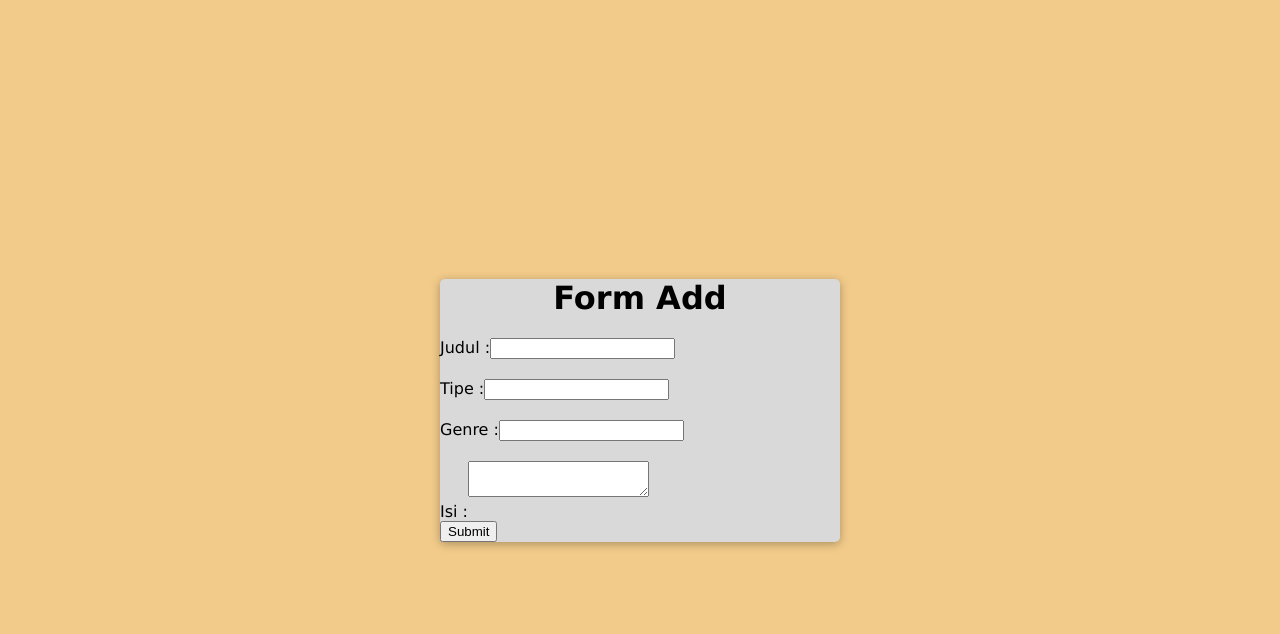
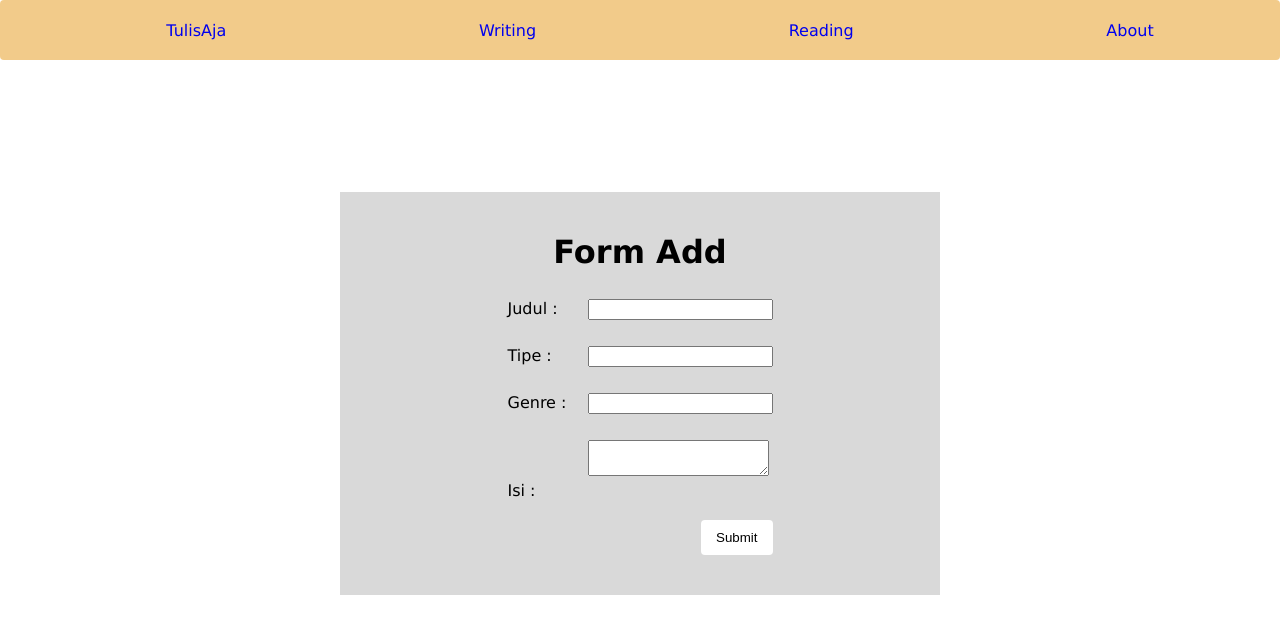
Before and after one commit to rg-km/final-project-engineering-48, a React (Create React App) app in the folder client/create-article-layout/: page / in a window 1280 px wide. Shown: the top 634 px of the page. Built offline with nearby package versions, Linux system fonts and the light colour scheme.

Commit message:
create-article-layout

```diff
--- a/client/create-article-layout/src/App.css
+++ b/client/create-article-layout/src/App.css
@@ -2,21 +2,50 @@
   box-sizing: border-box;
 }
 
-body {
-  background-color: #f2cb8a;
+.form-page {
   font-family: Verdana, Geneva, Tahoma, sans-serif;
-  display: flex;
-  align-items: center;
-  justify-content: center;
+  text-align: center;
   min-height: 100vh;
   margin: 0;
 }
 
+.Navbar {
+  position: fixed;
+  top: 0;
+}
+
+.Navbar ul {
+  background-color: #f2cb8a;
+  border-radius: 4px;
+  position: fixed;
+  z-index: 3;
+  display: flex;
+  flex-direction: row;
+  justify-content: space-around;
+  width: 100%;
+  height: 60px;
+  margin: 0;
+  align-items: center;
+}
+
+.Navbar li {
+  list-style: none;
+}
+
+.Navbar a {
+  text-decoration: none;
+}
+
 .container {
   background-color: #d9d9d9;
-  border-radius: 5px;
-  box-shadow: 0 2px 10px rgba(0, 0, 0, 0.3);
-  width: 400px;
+  padding: 20px;
+  width: 600px;
+  display: flex;
+  align-items: center;
+  margin: 15% auto;
+  text-align: left;
+  justify-content: center;
+  box-sizing: border-box;
 }
 
 h1 {
@@ -24,7 +53,24 @@ h1 {
 }
 
 .form-control {
-  margin-bottom: 10px;
   margin-bottom: 20px;
+  margin-top: 6px;
   position: relative;
 }
+
+.form-group label {
+  width: 80px;
+  display: inline-block;
+}
+
+.submit {
+  width: 600 px;
+  background-color: white;
+  color: black;
+  padding: 10px 15px;
+  margin: 20px 0;
+  border: none;
+  border-radius: 4px;
+  cursor: pointer;
+  float: right;
+}
--- a/client/create-article-layout/src/App.js
+++ b/client/create-article-layout/src/App.js
@@ -21,6 +21,31 @@ function App() {
   // console.log(errors.name)
 
   return (
+    <div className="form-page">
+      <div className="Navbar">
+        <ul>
+          <li>
+            <a href="/home">
+              <p>TulisAja</p>
+            </a>
+          </li>
+          <li>
+            <a href="/writing">
+              <p>Writing</p>
+            </a>
+          </li>
+          <li>
+            <a href="/reading">
+              <p>Reading</p>
+            </a>
+          </li>
+          <li>
+            <a href="/about">
+              <p>About</p>
+            </a>
+          </li>
+        </ul>
+      </div>
       <div className="container pt-5">
         <div className="row justify-content-sm-center pt-5">
           <div className="col-sm-6 shadow round pb-3">
@@ -92,8 +117,9 @@ function App() {
               </div>
 
               {/* Submit */}
-            <input type="submit" className="btn btn-primary my-3" value="Submit" />
+              <input type="submit" className="btn btn-primary my-3 submit" value="Submit" />
             </form>
+          </div>
         </div>
       </div>
     </div>
```
Lines whose indentation alone changed are shown as unchanged.
